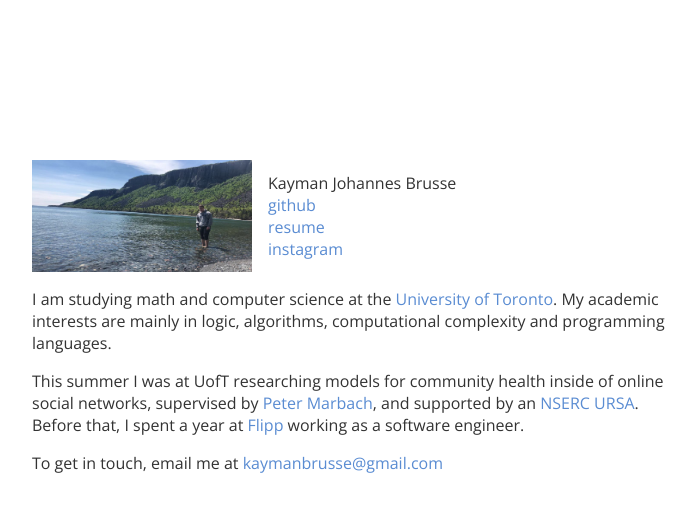
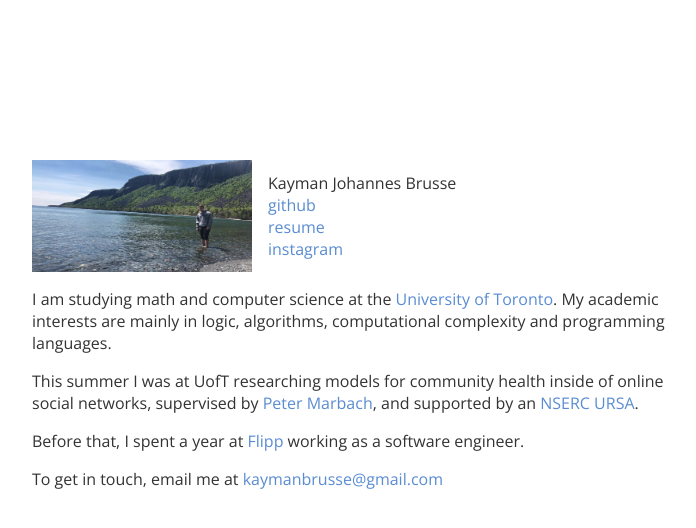
Before and after one commit to kaymanb/another-website, a React (Create React App) app: page / in a window 1280 px wide. Shown: the top 528 px of the page, without its empty margins (288-984 px from the left). Built offline with nearby package versions, Linux system fonts and the light colour scheme.

Commit message:
Added space between paragraphs.

```diff
--- a/src/App.tsx
+++ b/src/App.tsx
@@ -46,7 +46,10 @@ const App = () => (
         and supported by an{" "}
         <Link url="http://www.nserc-crsng.gc.ca/Students-Etudiants/UG-PC/USRA-BRPC_eng.asp">
           NSERC URSA
-        </Link>. Before that, I spent a year at{" "}
+        </Link>.
+      </p>
+      <p>
+        Before that, I spent a year at{" "}
         <Link url="https://flipp.com/home">Flipp</Link> working as a software
         engineer.
       </p>
```
